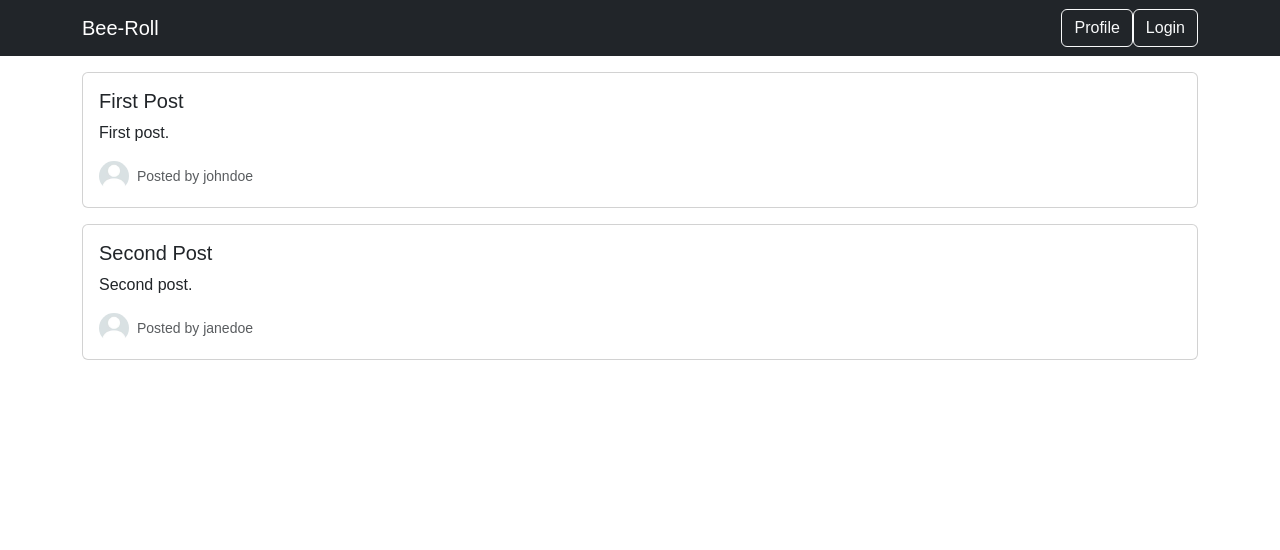
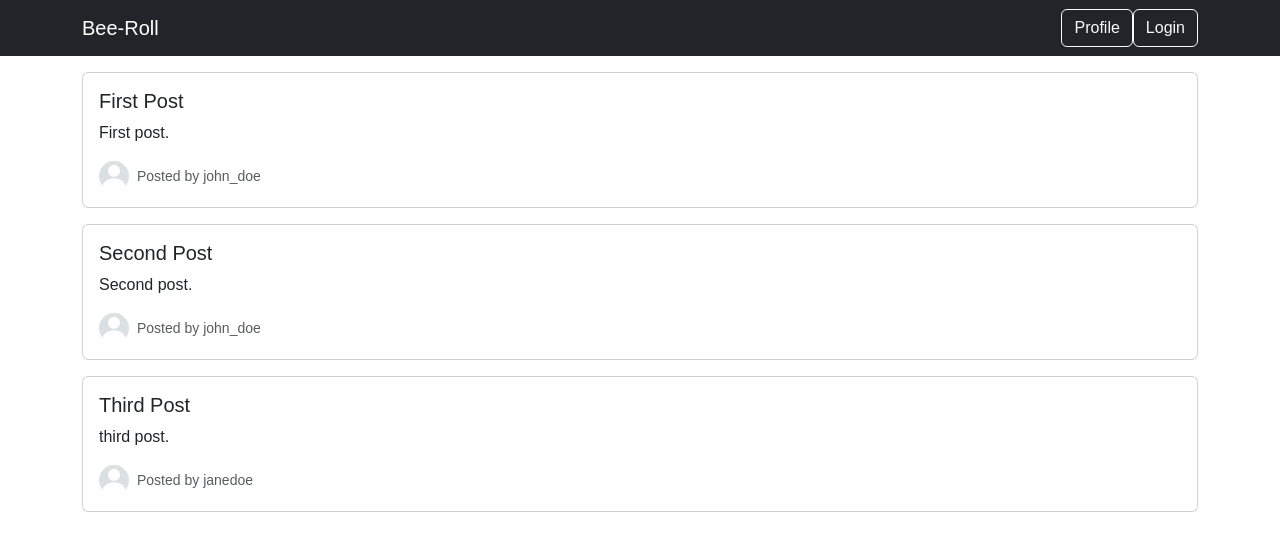
Before and after one commit to deniskilseev/Bee-roll, a React (Create React App) app in the folder frontend/: page / in a window 1280 px wide. Shown: the top 550 px of the page. Built offline with nearby package versions, Linux system fonts and the light colour scheme.

Commit message:
Update profile based on logged in user

```diff
--- a/frontend/src/App.js
+++ b/frontend/src/App.js
@@ -6,12 +6,29 @@ import Taskbar from './components/Taskbar';
 import ProfilePage from './Profile';
 import WatchlistPage from './WatchlistPage';
 import User from './components/User';
-import { UserProvider } from './UserContext';
+import { UserProvider, useUser } from './UserContext';
 
 const App = () => {
-  const dummyUser = {
+  const { user } = useUser();
+
+  const dummyUser = user
+  ? {
+      id: user.data_by_username.uid,
+      username: user.data_by_username.login,
+      bio: 'Example bio',
+      email: user.data_by_username.email,
+      profilePicture: 'blank profile pic.jpg',
+      followers: [],
+      following: [],
+      posts: [
+        { id: 1, title: 'First Post', content: 'First post.', author: user.data_by_username },
+        { id: 2, title: 'Second Post', content: 'Second post.', author: user.data_by_username },
+      ],
+    }
+  :
+  {
     id: 1,
-    username: 'johndoe',
+    username: 'john_doe',
     bio: 'Example bio',
     email: 'john.doe@example.com',
     profilePicture: 'blank profile pic.jpg',
@@ -26,16 +43,14 @@ const App = () => {
 
   return (
     <Router>
-      <UserProvider>
       <div className="app">
         <Taskbar />
         <Routes>
-            <Route path="/" element={<HomePage />} />
+          <Route path="/" element={<HomePage user={dummyUser} />} />
           <Route path="/profile" element={<ProfilePage user={dummyUser} />} />
           <Route path="/watchlists" element={<WatchlistPage />} />
         </Routes>
       </div>
-      </UserProvider>
     </Router>
   );
 };
--- a/frontend/src/Homepage.js
+++ b/frontend/src/Homepage.js
@@ -1,23 +1,8 @@
 import React from 'react';
 import PostList from './components/PostList';
 
-const HomePage = () => {
-  const dummyUser = {
-    id: 1,
-    username: 'johndoe',
-    bio: 'Example bio',
-    email: 'john.doe@example.com',
-    profilePicture: 'blank profile pic.jpg',
-    followers: [1, 2, 3, 4],
-    following: [1, 2, 3],
-  };
-
-  dummyUser.posts = [
-    { id: 1, title: 'First Post', content: 'First post.', author: dummyUser},
-    { id: 2, title: 'Second Post', content: 'Second post.', author: dummyUser},
-  ];
-
-  const dummyUser2 = {
+const HomePage = ({ user }) => {
+    const dummyUser2 = {
     id: 1,
     username: 'janedoe',
     bio: 'Example bio',
@@ -28,13 +13,13 @@ const HomePage = () => {
   };
 
   dummyUser2.posts = [
-    { id: 1, title: 'First Post', content: 'First post.', author: dummyUser2 },
-    { id: 2, title: 'Second Post', content: 'Second post.', author: dummyUser2 },
+    { id: 3, title: 'Third Post', content: 'third post.', author: dummyUser2 },
   ];
 
   const examplePosts = [
-    { id: 1, title: 'First Post', content: 'First post.', author: dummyUser },
-    { id: 2, title: 'Second Post', content: 'Second post.', author: dummyUser2 },
+    user.posts[0],
+    user.posts[1],
+    dummyUser2.posts[0],
   ];
 
   return (
--- a/frontend/src/index.js
+++ b/frontend/src/index.js
@@ -2,5 +2,11 @@ import React from 'react';
 import ReactDOM from 'react-dom';
 import App from './App';
 import './styles/styles.css';
+import { UserProvider } from './UserContext'; // Import UserProvider
 
-ReactDOM.render(<App />, document.getElementById('root'));
+ReactDOM.render(
+  <UserProvider>
+    <App />
+  </UserProvider>,
+  document.getElementById('root')
+);
```
Lines whose indentation alone changed are shown as unchanged.
